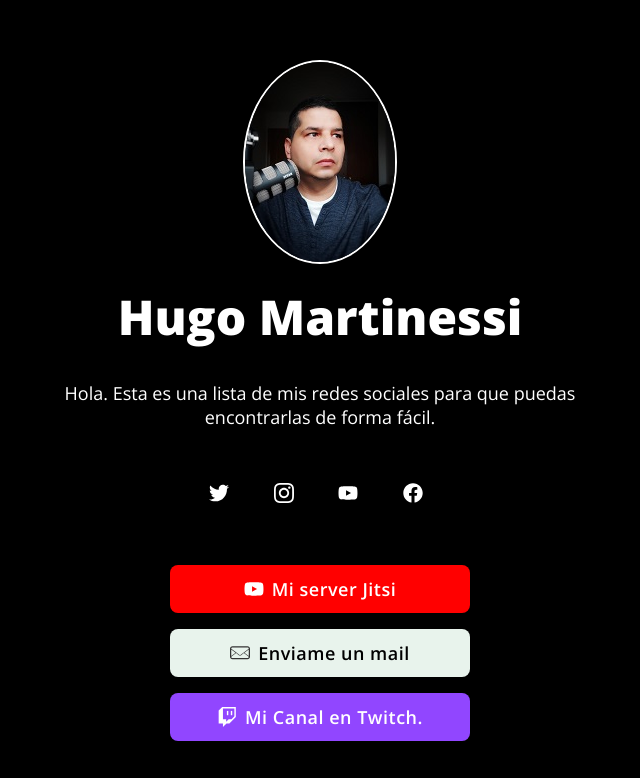
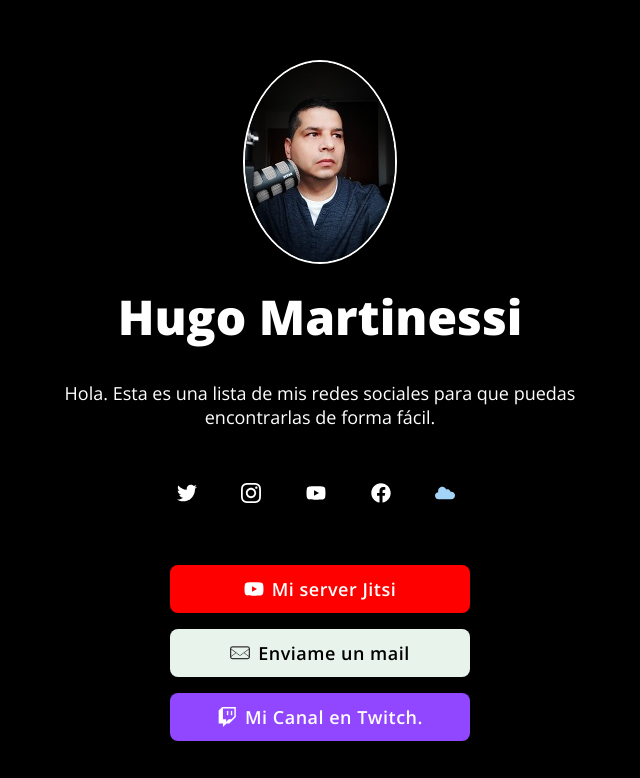
Before and after one commit to YAE5/web, a plain HTML site: page index.html in a window 1280 px wide. Shown: the whole page, without its empty margins (320-960 px from the left). Drawn offline with nearby package versions, Linux system fonts and the light colour scheme.

Commit message:
Add files via upload

```diff
--- a/index.html
+++ b/index.html
@@ -112,6 +112,7 @@
         <a class="small button-instagram" href="https://instagram.com/hugo78mm"><img class="icon" src="icons/instagram.svg"></a>
         <a class="small button-youtube" href="https://www.youtube.com/channel/UC5GhcqYyLqUwLwFcGStlc8w"><img class="icon" src="icons/youtube.svg"></a>
         <a class="small button-facebook" href="https://www.facebook.com/hugo78mm"><img class="icon" src="icons/facebook.svg"></a>
+        <a class="small button-cloud" href="https://nextcloud.hugom.live:3000/"><img class="icon" src="icons/cloud.svg"></a>
 
 
         </div>
```
